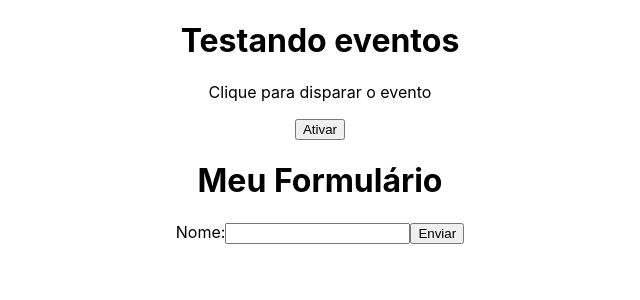
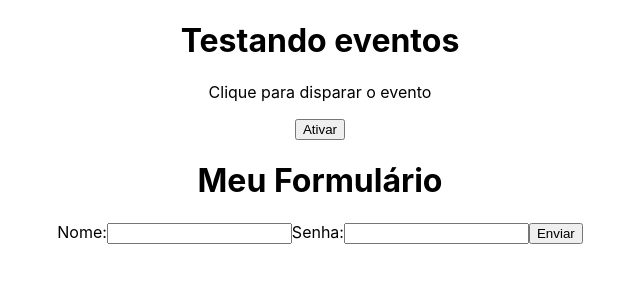
Before and after one commit to viniciusjuste/Curso-de-React, a React (Create React App) app in the folder meu-projeto/: page / in a window 1280 px wide. Shown: the top 300 px of the page, without its empty margins (320-960 px from the left). Built offline with nearby package versions, Linux system fonts and the light colour scheme.

Commit message:
feat: usando o web Hook useState do React

```diff
--- a/meu-projeto/src/components/Form.jsx
+++ b/meu-projeto/src/components/Form.jsx
@@ -1,3 +1,5 @@
+import { useState } from "react";
+
 const Form = () => {
 
     const cadastrarUser = (e) => {
@@ -6,13 +8,21 @@
         console.log(name);
     }
 
+    const [name, setName] = useState();
+    const [password, setPassword] = useState();
+
     return (
         <div>
             <h1>Meu Formulário</h1>
             <form onSubmit={cadastrarUser}>
                 <label>
                     Nome:
-                    <input type="text" name="name" />
+                    <input type="text" name="name" id="name" onChange={(e) => setName(e.target.value)} />
+                </label>
+
+                <label>
+                    Senha:
+                    <input type="password" name="password" id="password" onChange={(e) => setPassword(e.target.value)} />
                 </label>
                 <button type="submit">Enviar</button>
             </form>
```
